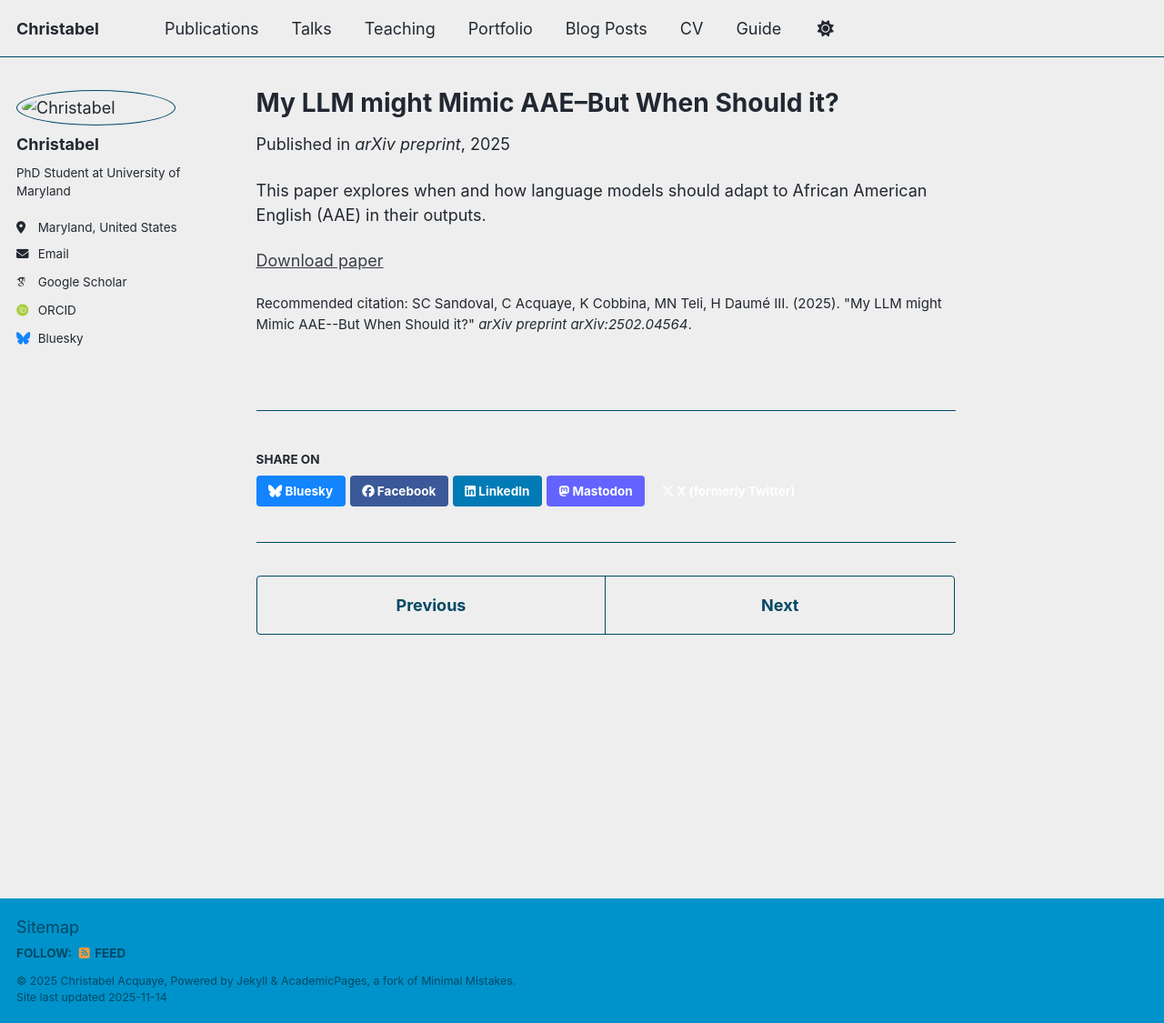
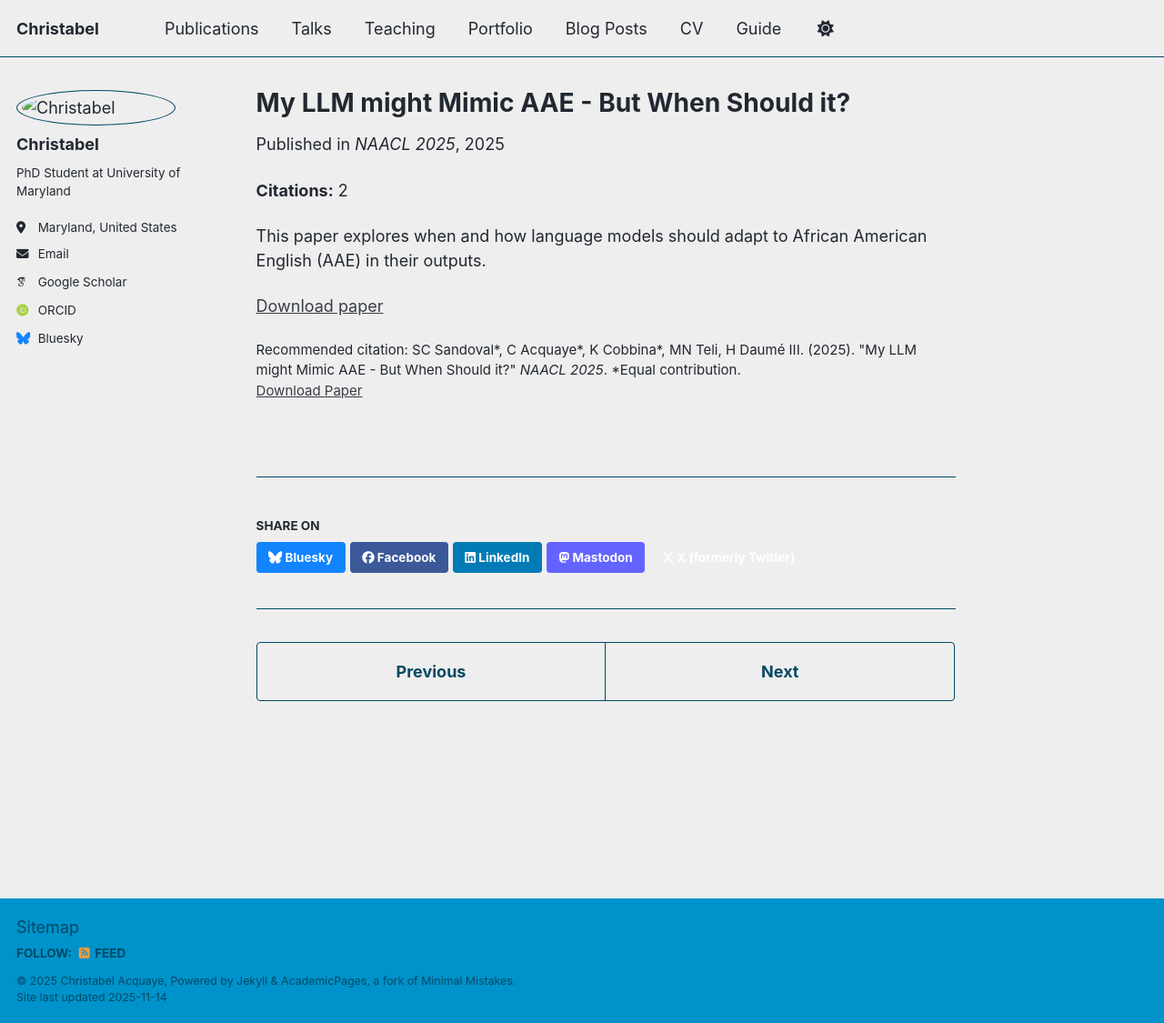
Before and after one commit to acquayec/cacquaye.github.io, a Jekyll site: the page built from _publications/2025-llm-mimic.md, in a window 1280 px wide and 1125 px high. Shown: the whole window at 91% size. Built offline with Jekyll 4.4.1, drawn with Linux system fonts in a browser that asks for light colours; some web fonts are replaced; a script that is not in the unit is left out.

Commit message:
Update publication details for 2025 LLM paper

```diff
--- a/_publications/2025-llm-mimic.md
+++ b/_publications/2025-llm-mimic.md
@@ -1,11 +1,16 @@
 ---
-title: "My LLM might Mimic AAE--But When Should it?"
+title: "My LLM might Mimic AAE - But When Should it?"
 collection: publications
+category: conferences
 permalink: /publication/2025-llm-mimic
+excerpt: 'Exploring when language models should adapt to African American English'
 date: 2025-01-01
-venue: 'arXiv preprint'
-citation: 'SC Sandoval, C Acquaye, K Cobbina, MN Teli, H Daumé III. (2025). "My LLM might Mimic AAE--But When Should it?" <i>arXiv preprint arXiv:2502.04564</i>.'
+venue: 'NAACL 2025'
+paperurl: 'https://arxiv.org/abs/2502.04564'
+citation: 'SC Sandoval*, C Acquaye*, K Cobbina*, MN Teli, H Daumé III. (2025). "My LLM might Mimic AAE - But When Should it?" <i>NAACL 2025</i>. *Equal contribution.'
 ---
+
+**Citations:** 2
 
 This paper explores when and how language models should adapt to African American English (AAE) in their outputs.
 
```
